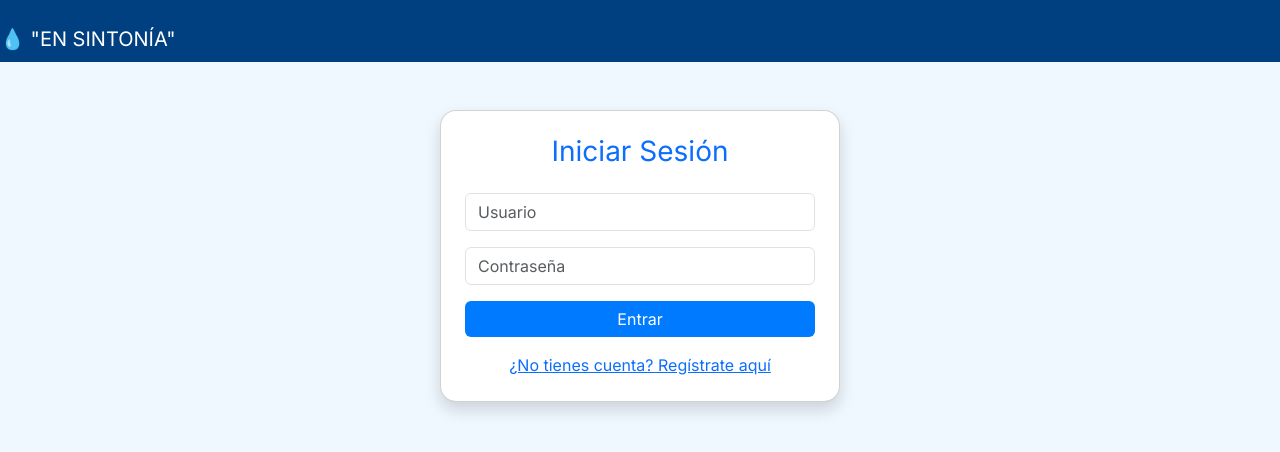
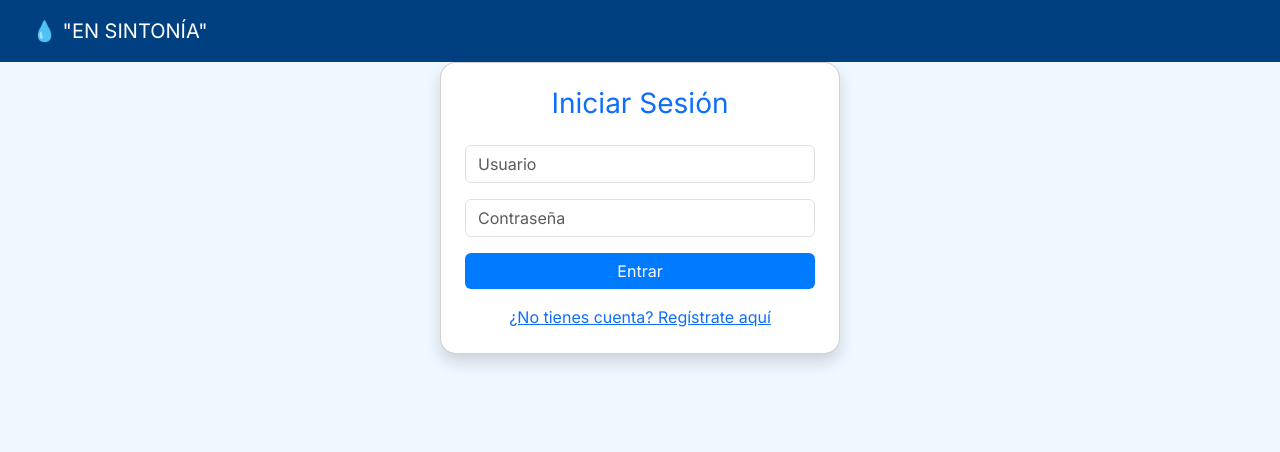
Before and after one commit to almacenaaa/En_Sintonia, a Flask app: a page that uses templates/base.html in a window 1280 px wide. Shown: the top 452 px of the page. Run offline with Flask 3, Linux system fonts and the light colour scheme; some libraries are stand-ins or nearby versions.

Commit message:
base.html

```diff
--- a/templates/base.html
+++ b/templates/base.html
@@ -16,6 +16,15 @@
 
         .navbar {
             background-color: #004080 !important;
+            padding: 0.5rem 1rem;
+        }
+
+        .navbar-brand {
+            padding: 0.5rem 1rem;
+        }
+
+        .main-content {
+            padding: 0 15px;
         }
 
         .btn-primary {
@@ -35,7 +44,7 @@
 </head>
 <body>
     <nav class="navbar navbar-expand-lg navbar-dark">
-        <div class="mt-3 px-0">
+        <div class="container-fluid px-0">
             <a class="navbar-brand" href="{{ url_for('dashboard') }}">💧 "EN SINTONÍA"</a>
             <div class="collapse navbar-collapse justify-content-end">
                 {% if current_user.is_authenticated %}
@@ -47,7 +56,9 @@
             </div>
         </div>
     </nav>
-    <div class="container mt-5">{% with messages = get_flashed_messages() %}
+
+    <div class="main-content">
+        {% with messages = get_flashed_messages() %}
         {% if messages %}
             <div class="alert alert-info">
                 {{ messages[0] }}
@@ -56,7 +67,7 @@
         {% endwith %}
         {% block content %}{% endblock %}
     </div>
-    <!-- Agrega esto justo ANTES de cerrar </body> -->
+
     <script src="https://cdn.jsdelivr.net/npm/bootstrap@5.3.0/dist/js/bootstrap.bundle.min.js"></script>
 </body>
 </html>
```
